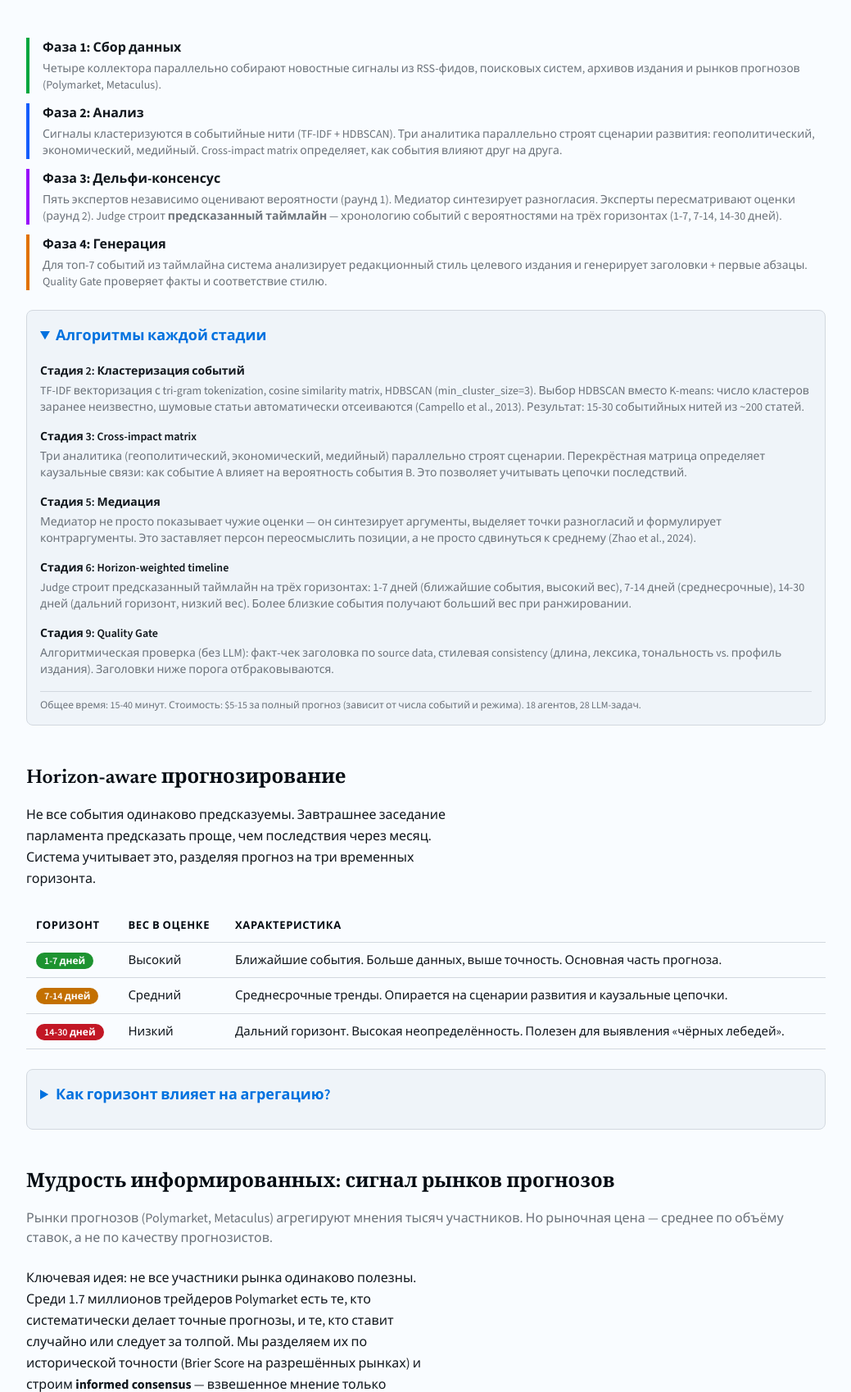
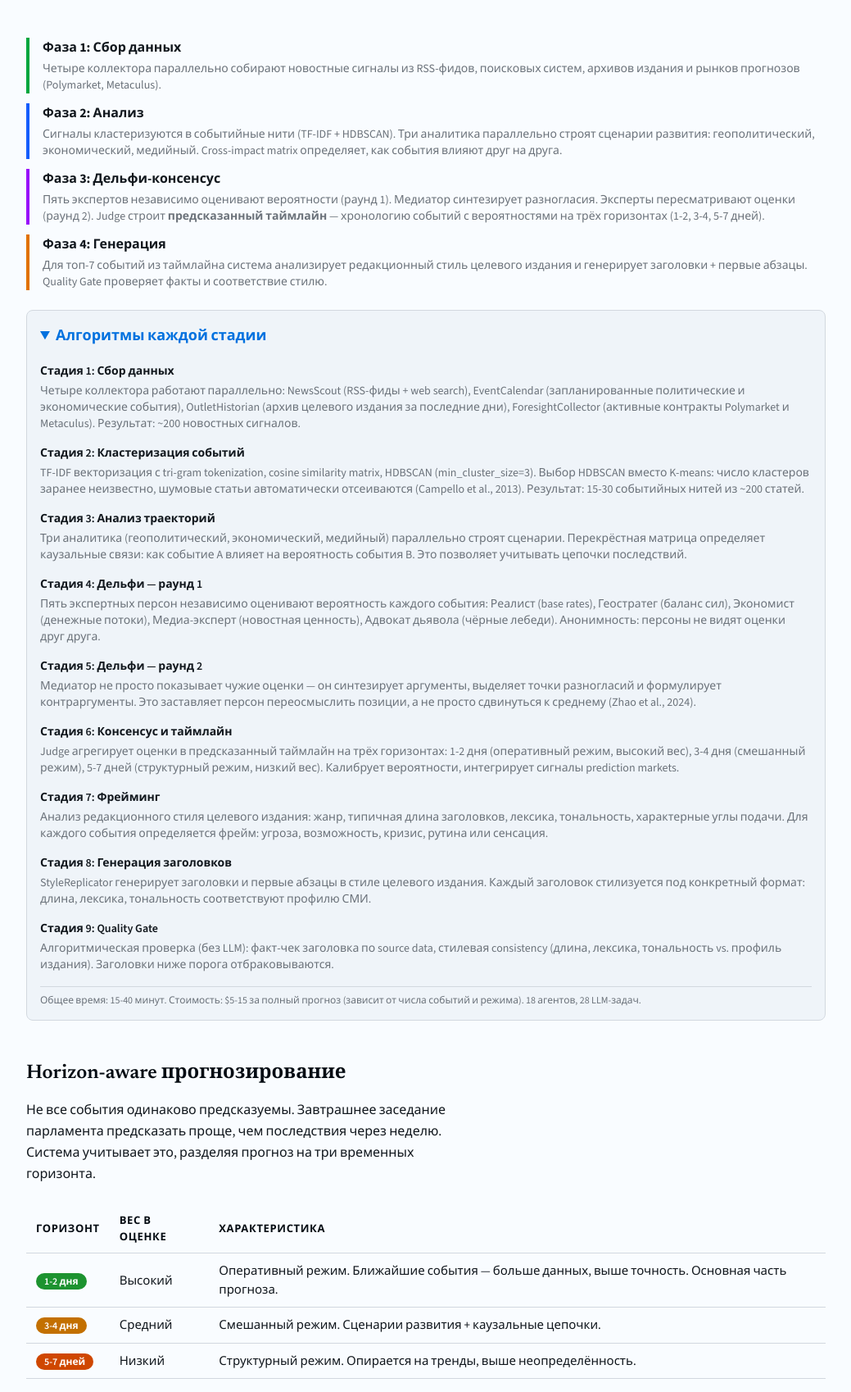
Before and after one commit to Antopkin/delphi-press, a FastAPI app: page /about in a window 1280 px wide, after a click on "Алгоритмы каждой стадии". Shown: the part 3519-5217 px from the top of the page at 82% size, without its empty margins (120-1159 px from the left). Run offline with FastAPI, Linux system fonts and the light colour scheme; style sheets or scripts are compiled from the project's sources; parts of the project's set-up code (start-up, migrations or seed data) failed here and were passed over.

Commit message:
fix(web): mermaid diagrams, stage numbering, horizon bands on /about + markets funnel log
Mermaid rendered as raw text because HTML-entity emojis in subgraph labels
broke the parser, and diagram 3 used CSS variable `#primary-focus` instead
of a hex color. Stages listed 5/9 (2,3,5,6,9) — now all 9. Horizon table
claimed 14-30 days but system max is 7 — corrected to 1-2 / 3-4 / 5-7
matching HorizonBand enum. Added funnel logging to MarketSignalService to
diagnose why /markets shows 0 active signals.

Co-Authored-By: Claude Opus 4.6 (1M context) <noreply@anthropic.com>

```diff
--- a/src/web/templates/about.html
+++ b/src/web/templates/about.html
@@ -194,24 +194,24 @@
 
     <pre class="mermaid mb-6">
 flowchart TD
-    subgraph collect["&#127760; Сбор данных"]
+    subgraph collect["Сбор данных"]
         NS["NewsScout<br/>RSS + поиск"] & EC["EventCalendar<br/>планируемые события"] & OH["OutletHistorian<br/>архив издания"] & FC["ForesightCollector<br/>Polymarket, Metaculus"]
     end
 
-    subgraph analyze["&#128270; Анализ"]
+    subgraph analyze["Анализ"]
         MERGE["Объединение<br/>сигналов"] --> CLUSTER["Кластеризация<br/>TF-IDF + HDBSCAN"]
         CLUSTER --> GA["Геополитический<br/>аналитик"] & EA["Экономический<br/>аналитик"] & MA["Медиа-<br/>аналитик"]
         GA & EA & MA --> SCENARIOS["Сценарии +<br/>cross-impact matrix"]
     end
 
-    subgraph delphi["&#9878; Дельфи-консенсус"]
+    subgraph delphi["Дельфи-консенсус"]
         P1["Реалист"] & P2["Геостратег"] & P3["Экономист"] & P4["Медиа-эксперт"] & P5["Адвокат<br/>дьявола"]
         P1 & P2 & P3 & P4 & P5 --> MED["Медиатор<br/>синтез разногласий"]
         MED --> R2["Раунд 2<br/>пересмотр оценок"]
         R2 --> JUDGE["Judge<br/>таймлайн событий"]
     end
 
-    subgraph output["&#128196; Генерация"]
+    subgraph output["Генерация"]
         FRAME["Фрейминг<br/>редакционный угол"] --> HEADLINE["Заголовок + лид<br/>в стиле издания"]
         HEADLINE --> QG["Quality Gate<br/>факт-чек + стиль"]
     end
@@ -237,7 +237,7 @@ flowchart TD
         </div>
         <div class="border-l-4 border-purple-600 pl-4">
             <strong class="block mb-1">Фаза 3: Дельфи-консенсус</strong>
-            <p class="text-text-muted text-sm">Пять экспертов независимо оценивают вероятности (раунд 1). Медиатор синтезирует разногласия. Эксперты пересматривают оценки (раунд 2). Judge строит <strong>предсказанный таймлайн</strong> — хронологию событий с вероятностями на трёх горизонтах (1-7, 7-14, 14-30 дней).</p>
+            <p class="text-text-muted text-sm">Пять экспертов независимо оценивают вероятности (раунд 1). Медиатор синтезирует разногласия. Эксперты пересматривают оценки (раунд 2). Judge строит <strong>предсказанный таймлайн</strong> — хронологию событий с вероятностями на трёх горизонтах (1-2, 3-4, 5-7 дней).</p>
         </div>
         <div class="border-l-4 border-amber-600 pl-4">
             <strong class="block mb-1">Фаза 4: Генерация</strong>
@@ -251,20 +251,36 @@ flowchart TD
         </summary>
         <div class="space-y-4 pt-2 text-sm">
             <div>
+                <p class="font-semibold mb-1">Стадия 1: Сбор данных</p>
+                <p class="text-text-muted">Четыре коллектора работают параллельно: NewsScout (RSS-фиды + web search), EventCalendar (запланированные политические и экономические события), OutletHistorian (архив целевого издания за последние дни), ForesightCollector (активные контракты Polymarket и Metaculus). Результат: ~200 новостных сигналов.</p>
+            </div>
+            <div>
                 <p class="font-semibold mb-1">Стадия 2: Кластеризация событий</p>
                 <p class="text-text-muted">TF-IDF векторизация с tri-gram tokenization, cosine similarity matrix, HDBSCAN (min_cluster_size=3). Выбор HDBSCAN вместо K-means: число кластеров заранее неизвестно, шумовые статьи автоматически отсеиваются (Campello et al., 2013). Результат: 15-30 событийных нитей из ~200 статей.</p>
             </div>
             <div>
-                <p class="font-semibold mb-1">Стадия 3: Cross-impact matrix</p>
+                <p class="font-semibold mb-1">Стадия 3: Анализ траекторий</p>
                 <p class="text-text-muted">Три аналитика (геополитический, экономический, медийный) параллельно строят сценарии. Перекрёстная матрица определяет каузальные связи: как событие A влияет на вероятность события B. Это позволяет учитывать цепочки последствий.</p>
             </div>
             <div>
-                <p class="font-semibold mb-1">Стадия 5: Медиация</p>
+                <p class="font-semibold mb-1">Стадия 4: Дельфи — раунд 1</p>
+                <p class="text-text-muted">Пять экспертных персон независимо оценивают вероятность каждого события: Реалист (base rates), Геостратег (баланс сил), Экономист (денежные потоки), Медиа-эксперт (новостная ценность), Адвокат дьявола (чёрные лебеди). Анонимность: персоны не видят оценки друг друга.</p>
+            </div>
+            <div>
+                <p class="font-semibold mb-1">Стадия 5: Дельфи — раунд 2</p>
                 <p class="text-text-muted">Медиатор не просто показывает чужие оценки — он синтезирует аргументы, выделяет точки разногласий и формулирует контраргументы. Это заставляет персон переосмыслить позиции, а не просто сдвинуться к среднему (Zhao et al., 2024).</p>
             </div>
             <div>
-                <p class="font-semibold mb-1">Стадия 6: Horizon-weighted timeline</p>
-                <p class="text-text-muted">Judge строит предсказанный таймлайн на трёх горизонтах: 1-7 дней (ближайшие события, высокий вес), 7-14 дней (среднесрочные), 14-30 дней (дальний горизонт, низкий вес). Более близкие события получают больший вес при ранжировании.</p>
+                <p class="font-semibold mb-1">Стадия 6: Консенсус и таймлайн</p>
+                <p class="text-text-muted">Judge агрегирует оценки в предсказанный таймлайн на трёх горизонтах: 1-2 дня (оперативный режим, высокий вес), 3-4 дня (смешанный режим), 5-7 дней (структурный режим, низкий вес). Калибрует вероятности, интегрирует сигналы prediction markets.</p>
+            </div>
+            <div>
+                <p class="font-semibold mb-1">Стадия 7: Фрейминг</p>
+                <p class="text-text-muted">Анализ редакционного стиля целевого издания: жанр, типичная длина заголовков, лексика, тональность, характерные углы подачи. Для каждого события определяется фрейм: угроза, возможность, кризис, рутина или сенсация.</p>
+            </div>
+            <div>
+                <p class="font-semibold mb-1">Стадия 8: Генерация заголовков</p>
+                <p class="text-text-muted">StyleReplicator генерирует заголовки и первые абзацы в стиле целевого издания. Каждый заголовок стилизуется под конкретный формат: длина, лексика, тональность соответствуют профилю СМИ.</p>
             </div>
             <div>
                 <p class="font-semibold mb-1">Стадия 9: Quality Gate</p>
@@ -284,7 +300,7 @@ flowchart TD
     <div class="space-y-4 text-text leading-relaxed max-w-prose mb-6">
         <p>
             Не все события одинаково предсказуемы. Завтрашнее заседание парламента
-            предсказать проще, чем последствия через месяц.
+            предсказать проще, чем последствия через неделю.
             Система учитывает это, разделяя прогноз на три временных горизонта.
         </p>
     </div>
@@ -300,19 +316,19 @@ flowchart TD
             </thead>
             <tbody>
                 <tr class="hover:bg-surface-1 transition-colors">
-                    <td><span class="inline-block px-2.5 py-0.5 rounded-full text-xs font-semibold text-white bg-confidence-very-high">1-7 дней</span></td>
+                    <td><span class="inline-block px-2.5 py-0.5 rounded-full text-xs font-semibold text-white bg-confidence-very-high">1-2 дня</span></td>
                     <td>Высокий</td>
-                    <td>Ближайшие события. Больше данных, выше точность. Основная часть прогноза.</td>
+                    <td>Оперативный режим. Ближайшие события — больше данных, выше точность. Основная часть прогноза.</td>
                 </tr>
                 <tr class="hover:bg-surface-1 transition-colors">
-                    <td><span class="inline-block px-2.5 py-0.5 rounded-full text-xs font-semibold text-white bg-confidence-moderate">7-14 дней</span></td>
+                    <td><span class="inline-block px-2.5 py-0.5 rounded-full text-xs font-semibold text-white bg-confidence-moderate">3-4 дня</span></td>
                     <td>Средний</td>
-                    <td>Среднесрочные тренды. Опирается на сценарии развития и каузальные цепочки.</td>
+                    <td>Смешанный режим. Сценарии развития + каузальные цепочки.</td>
                 </tr>
                 <tr class="hover:bg-surface-1 transition-colors">
-                    <td><span class="inline-block px-2.5 py-0.5 rounded-full text-xs font-semibold text-white bg-confidence-speculative">14-30 дней</span></td>
+                    <td><span class="inline-block px-2.5 py-0.5 rounded-full text-xs font-semibold text-white bg-confidence-low">5-7 дней</span></td>
                     <td>Низкий</td>
-                    <td>Дальний горизонт. Высокая неопределённость. Полезен для выявления «чёрных лебедей».</td>
+                    <td>Структурный режим. Опирается на тренды, выше неопределённость.</td>
                 </tr>
             </tbody>
         </table>
@@ -327,7 +343,7 @@ flowchart TD
                 Каждый эксперт даёт оценки отдельно по каждому горизонту.
                 Judge агрегирует их с horizon-weighted voting: ближние события получают
                 больший вес, дальние — меньший. Это предотвращает ситуацию, когда
-                спекулятивный прогноз на 30 дней вытесняет обоснованный прогноз на завтра.
+                спекулятивный прогноз на неделю вытесняет обоснованный прогноз на завтра.
             </p>
             <p class="text-sm leading-relaxed">
                 Калибровка по горизонтам: если модель говорит «60% на горизонте 7 дней», это должно
@@ -632,8 +648,8 @@ graph TB
     Worker -->|call| LLM
     Web -->|SSE| User
 
-    style Web fill:#primary-focus
-    style Worker fill:#primary-focus
+    style Web fill:#dbeafe,stroke:#2563eb
+    style Worker fill:#dbeafe,stroke:#2563eb
     </pre>
 
     <details class="space-y-3 border border-border rounded-lg p-4 bg-surface-1">
```
Also changed, not shown: src/web/market_service.py (+30 -3 lines).
